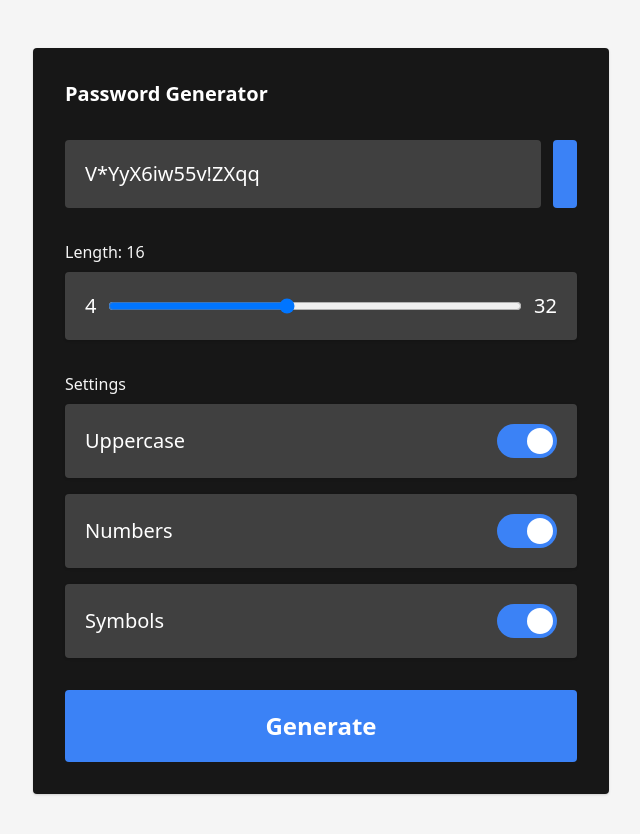
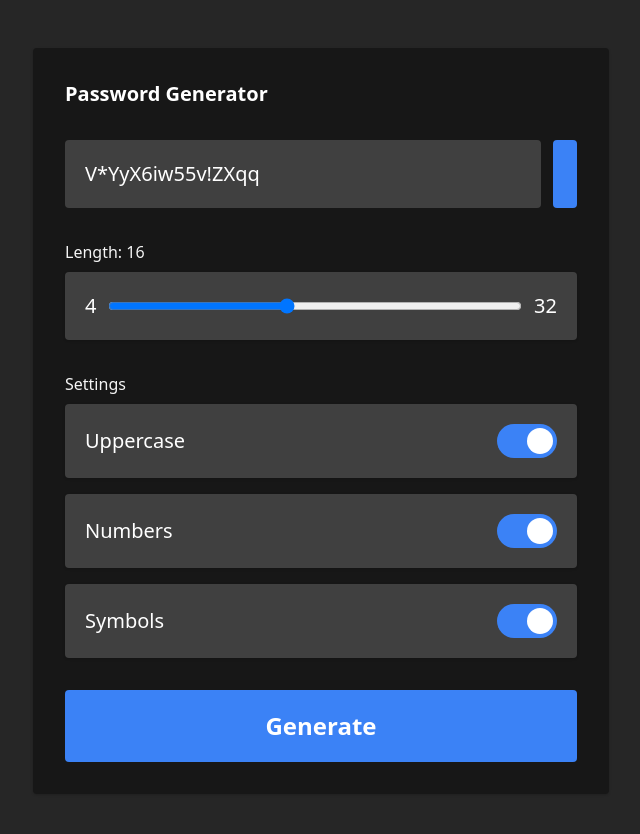
Before and after one commit to ABojo/password-generator, a React (Create React App) app: page / in a window 1280 px wide. Shown: the top 834 px of the page, without its empty margins (319-959 px from the left). Built offline with nearby package versions, Linux system fonts and the light colour scheme.

Commit message:
Changed background color of site so theres less contrast between the background of the page and the control box

```diff
--- a/src/App.js
+++ b/src/App.js
@@ -49,7 +49,7 @@ function App() {
   }, []);
 
   return (
-    <div className="bg-true-gray-100 min-h-screen py-12">
+    <div className="bg-true-gray-800 min-h-screen py-12">
       <div className="mx-auto max-w-xl w-11/12 bg-true-gray-900 p-8 rounded shadow">
         <h1 className="mb-8 mb-2 text-white font-bold text-xl">
           Password Generator
```
